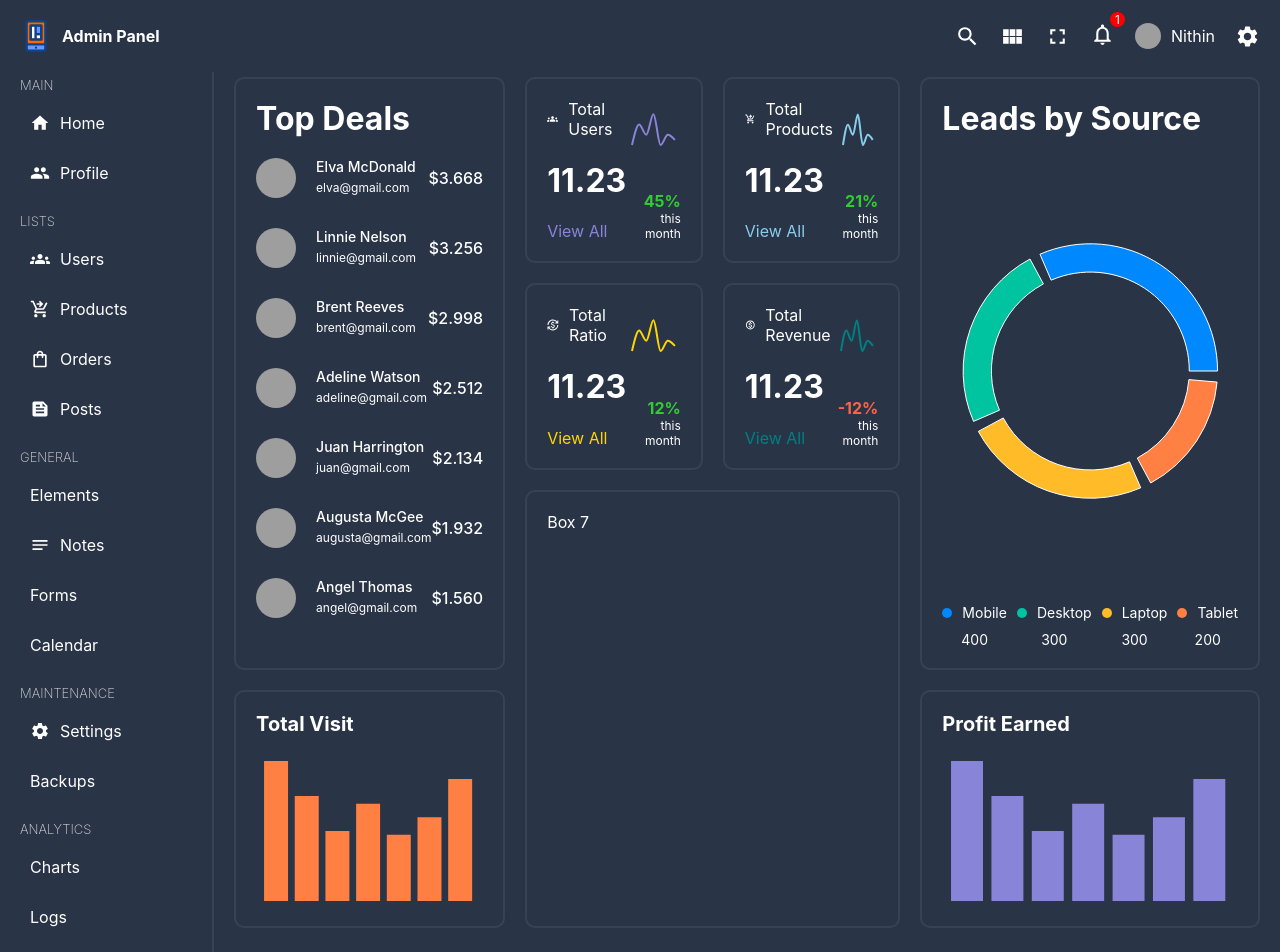
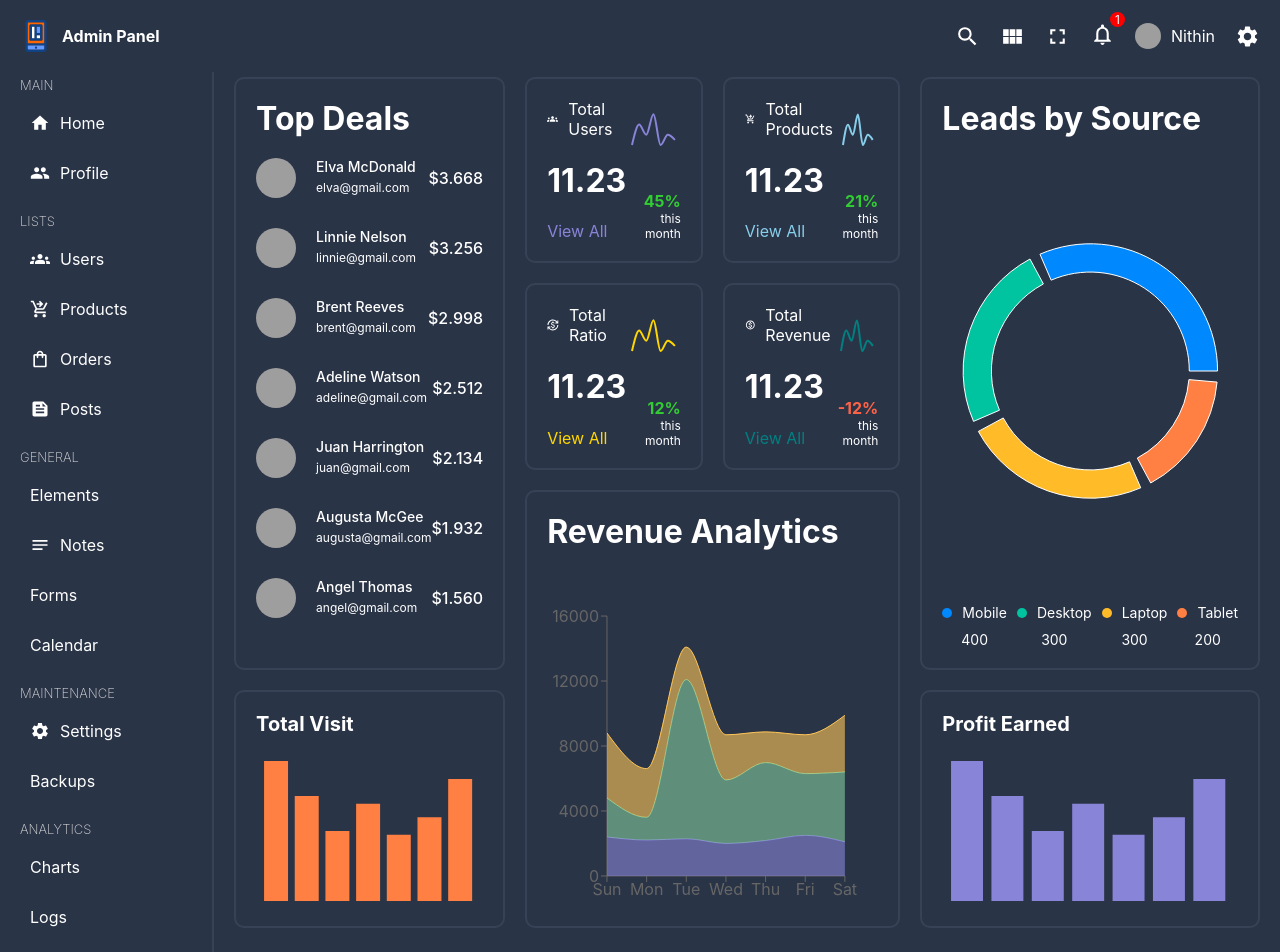
Before and after one commit to nithin22796/dashboard, a React (Vite) app: page / in a window 1280 px wide. Shown: the top 952 px of the page. Built offline with nearby package versions, Linux system fonts and the light colour scheme; grey boxes are pictures that could not be loaded.

Commit message:
Area Charts

```diff
--- /dev/null
+++ b/src/components/AreaChart/AreaChart.scss
@@ -0,0 +1,12 @@
+.areaChart {
+  width: 100%;
+  height: 100%;
+  display: flex;
+  flex-direction: column;
+  justify-content: space-between;
+
+  .chart {
+    width: 100%;
+    height: 300px;
+  }
+}
--- /dev/null
+++ b/src/components/AreaChart/AreaChart.tsx
@@ -0,0 +1,100 @@
+import {
+  Area,
+  AreaChart,
+  ResponsiveContainer,
+  Tooltip,
+  XAxis,
+  YAxis,
+} from "recharts";
+
+const data = [
+  {
+    name: "Sun",
+    books: 4000,
+    clothes: 2400,
+    electronic: 2400,
+  },
+  {
+    name: "Mon",
+    books: 3000,
+    clothes: 1398,
+    electronic: 2210,
+  },
+  {
+    name: "Tue",
+    books: 2000,
+    clothes: 9800,
+    electronic: 2290,
+  },
+  {
+    name: "Wed",
+    books: 2780,
+    clothes: 3908,
+    electronic: 2000,
+  },
+  {
+    name: "Thu",
+    books: 1890,
+    clothes: 4800,
+    electronic: 2181,
+  },
+  {
+    name: "Fri",
+    books: 2390,
+    clothes: 3800,
+    electronic: 2500,
+  },
+  {
+    name: "Sat",
+    books: 3490,
+    clothes: 4300,
+    electronic: 2100,
+  },
+];
+
+const AreaCharts = () => {
+  return (
+    <div className="areaChart">
+      <h1>Revenue Analytics</h1>
+      <div className="chart">
+        <ResponsiveContainer width="99%" height="100%">
+          <AreaChart
+            data={data}
+            margin={{
+              top: 10,
+              right: 30,
+              left: 0,
+              bottom: 0,
+            }}>
+            <XAxis dataKey="name" />
+            <YAxis />
+            <Tooltip />
+            <Area
+              type="monotone"
+              dataKey="electronic"
+              stackId="1"
+              stroke="#8884d8"
+              fill="#8884d8"
+            />
+            <Area
+              type="monotone"
+              dataKey="clothes"
+              stackId="1"
+              stroke="#82ca9d"
+              fill="#82ca9d"
+            />
+            <Area
+              type="monotone"
+              dataKey="books"
+              stackId="1"
+              stroke="#ffc658"
+              fill="#ffc658"
+            />
+          </AreaChart>
+        </ResponsiveContainer>
+      </div>
+    </div>
+  );
+};
+
+export default AreaCharts;
--- /dev/null
+++ b/src/components/AreaChart/index.ts
@@ -0,0 +1,4 @@
+import AreaChart from "./AreaChart";
+import "./AreaChart.scss";
+
+export default AreaChart;
--- a/src/pages/home/Home.tsx
+++ b/src/pages/home/Home.tsx
@@ -1,3 +1,4 @@
+import AreaChart from "../../components/AreaChart";
 import BarChart from "../../components/BarChart";
 import PieChart from "../../components/PieChart";
 import ChartBox from "../../components/chartBox";
@@ -32,7 +33,9 @@
       <div className="box box6">
         <ChartBox {...Revenue} />
       </div>
-      <div className="box box7">Box 7</div>
+      <div className="box box7">
+        <AreaChart />
+      </div>
       <div className="box box8">
         <BarChart {...Visit} />
       </div>
```
